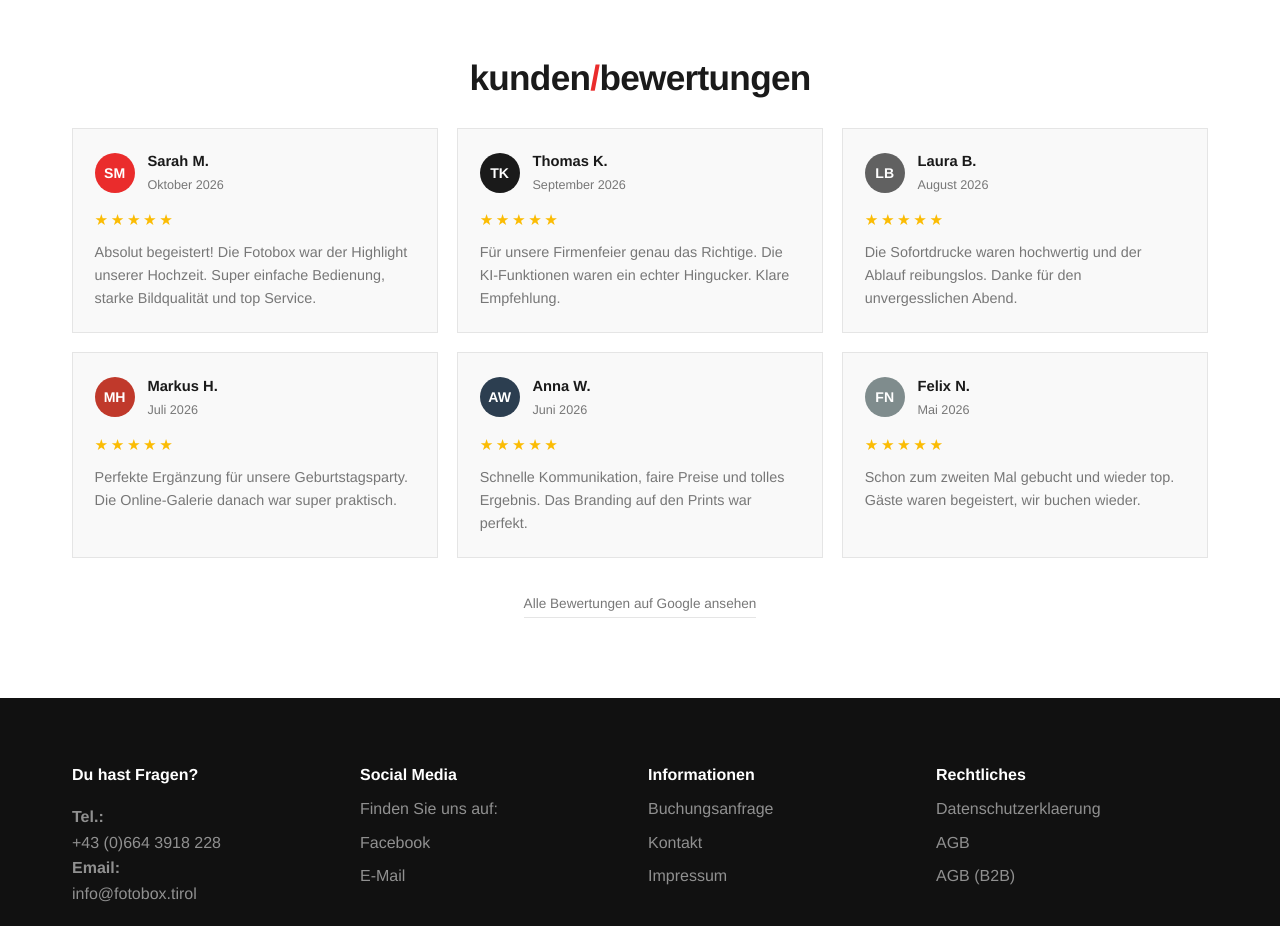
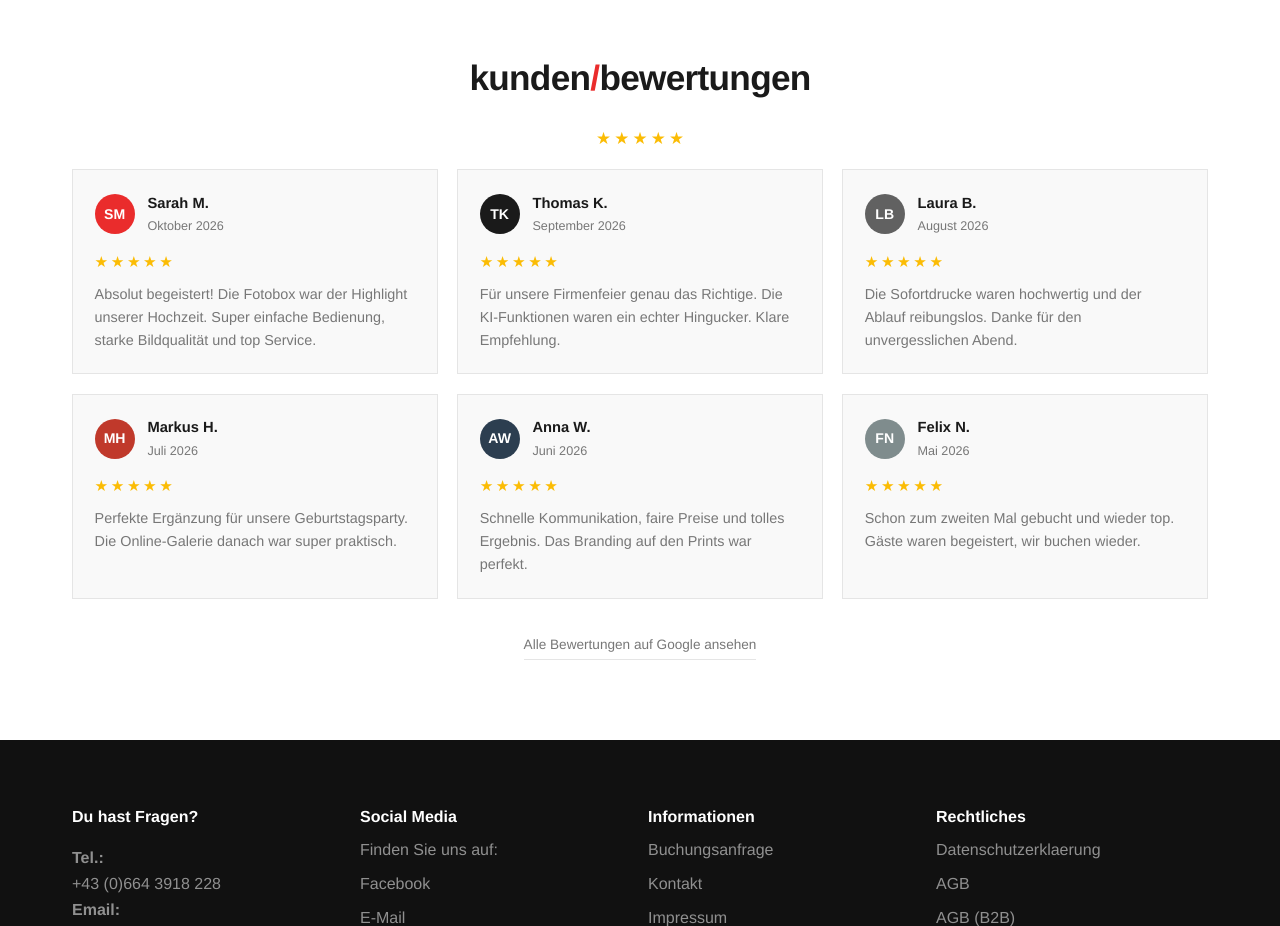
Before and after one commit to Blitzi9188/fotobox.tirol, a Next.js app: page /kontakt in a window 1280 px wide. Shown: the part 1660-2586 px from the top of the page. Built offline with nearby package versions, Linux system fonts and the light colour scheme.

Commit message:
style: add five-star row under reviews heading on inquiry page

```diff
--- a/src/app/kontakt/page.tsx
+++ b/src/app/kontakt/page.tsx
@@ -119,6 +119,7 @@ export default async function KontaktPage({
               <div className="reviews-header">
                 <h2 style={{ marginBottom: "0.35rem" }}>{reviews.heading.split("/")[0]}<span className="accent-slash">/</span>{reviews.heading.split("/")[1] || ""}</h2>
               </div>
+              <div className="stars-row">{stars(5)}</div>
             </div>
             <div className="reviews-grid">
               {latestReviews.map((review, index) => (
```
